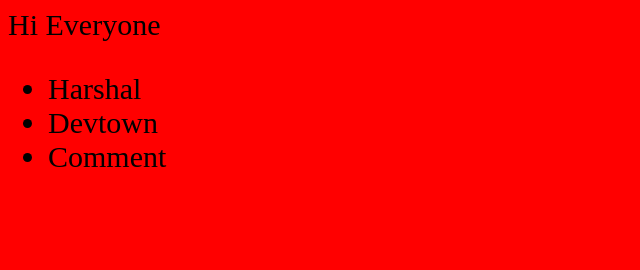
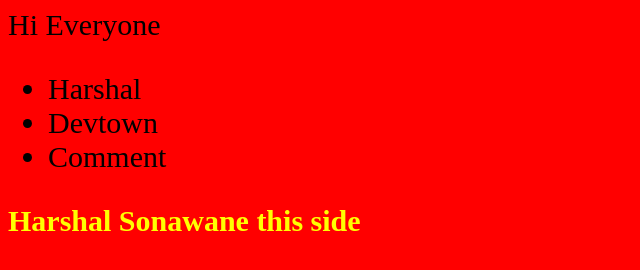
Before and after one commit to Coder-Harshal/Demo, a plain HTML site: page index.html in a window 1280 px wide. Shown: the whole page, without its empty margins (0-640 px from the left). Drawn offline with Linux system fonts and the light colour scheme.

Commit message:
devtown branch

```diff
--- a/index.html
+++ b/index.html
@@ -17,5 +17,6 @@
                 <li>Comment</li>
             </ul>
         </div>
+        <h1>Harshal Sonawane this side</h1>
     </body>
 </html>
--- a/style.css
+++ b/style.css
@@ -2,3 +2,6 @@
     background-color: red;
     font-size: 30px;
 }
+h1{
+    color: yellow;
+}
```
